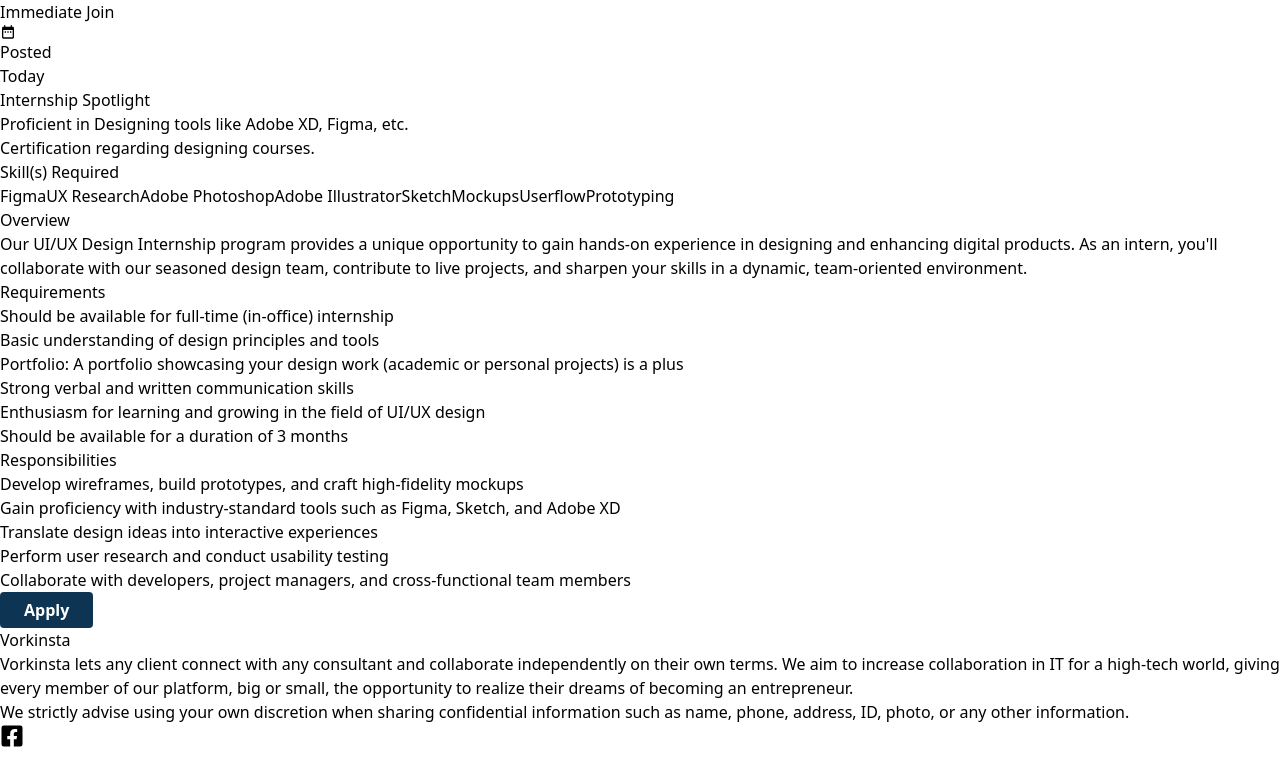
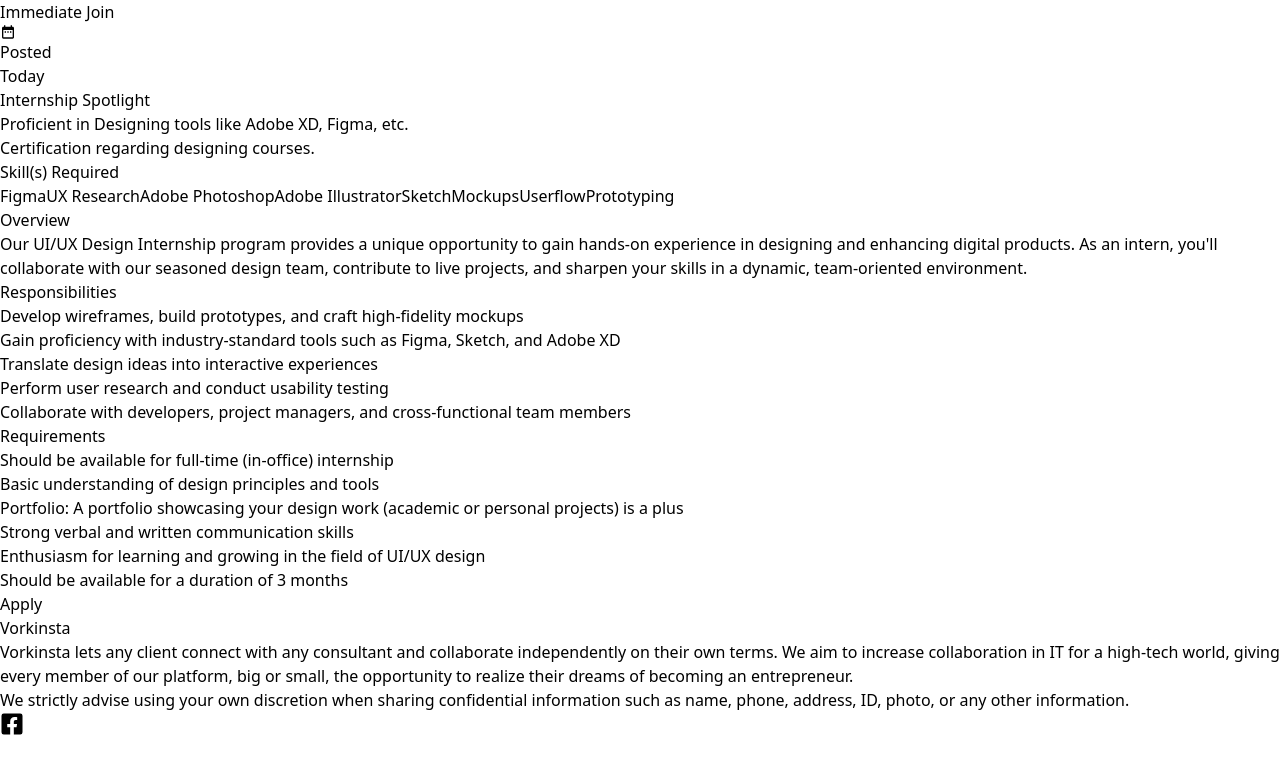
Before and after one commit to sanketmahadik191/Vi-WebDev, a React (Vite) app: page /apply in a window 1280 px wide. Shown: the part 833-1590 px from the top of the page. Built offline with nearby package versions, Linux system fonts and the light colour scheme.

Commit message:
Update JobApply.jsx

```diff
--- a/src/pages/JobApply.jsx
+++ b/src/pages/JobApply.jsx
@@ -1,4 +1,4 @@
-import React from 'react';
+import React, { useState } from 'react';
 import { Link } from 'react-router-dom';
 import { FaArrowUpRightFromSquare } from "react-icons/fa6";
 import { GrLocation } from "react-icons/gr";
@@ -9,7 +9,6 @@
 import { FaUserGroup } from "react-icons/fa6";
 import { GrUpdate } from "react-icons/gr";
 import { MdDateRange } from "react-icons/md";
-
 
 // Sample JSON data
 const jobData = {
@@ -62,6 +61,16 @@
 };
 
 const JobApply = () => {
+  const [showPopup, setShowPopup] = useState(false);
+
+  const handleApply = () => {
+    setShowPopup(true);
+  };
+
+  const closePopup = () => {
+    setShowPopup(false);
+  };
+
   return (
     <div className="max-w-4xl mx-auto p-6">
       {/* Back Button */}
@@ -154,7 +163,7 @@
       {/* Skills Required */}
       <div className="mb-10">
         <h2 className="text-xl font-bold mb-2">Skill(s) Required</h2>
-        <div className="flex flex-wrap  pl-3 text-gray-600 gap-4 mt-4 font-medium">
+        <div className="flex flex-wrap pl-3 text-gray-600 gap-4 mt-4 font-medium">
           {jobData.skillsRequired.map((skill, index) => (
             <span key={index} className="px-3 py-[1px] border border-gray-400 rounded-full bg-slate-50 text-sm text-gray-600">
               {skill}
@@ -164,35 +173,54 @@
       </div>
 
       {/* Overview */}
-      <div className="mb-10">
+      <div className="mb-6">
         <h2 className="text-xl font-bold mb-2">Overview</h2>
-        <p className="text-gray-600 font-semibold">{jobData.overview}</p>
+        <p className="text-gray-600">{jobData.overview}</p>
+      </div>
+
+      {/* Responsibilities */}
+      <div className="mb-6">
+        <h2 className="text-xl font-bold mb-2">Responsibilities</h2>
+        <ul className="list-disc pl-6 text-gray-600">
+          {jobData.responsibilities.map((responsibility, index) => (
+            <li key={index}>{responsibility}</li>
+          ))}
+        </ul>
       </div>
 
       {/* Requirements */}
-      <div className="mb-10">
+      <div className="mb-6">
         <h2 className="text-xl font-bold mb-2">Requirements</h2>
-        <ul className="list-disc pl-6 font-semibold text-gray-600">
+        <ul className="list-disc pl-6 text-gray-600">
           {jobData.requirements.map((requirement, index) => (
             <li key={index}>{requirement}</li>
           ))}
         </ul>
       </div>
 
-      {/* Responsibilities */}
-      <div className="mb-10">
-        <h2 className="text-xl font-bold mb-2">Responsibilities</h2>
-        <ul className="list-disc font-semibold pl-6 text-gray-700">
-          {jobData.responsibilities.map((responsibility, index) => (
-            <li key={index}>{responsibility}</li>
-          ))}
-        </ul>
+      {/* Apply Button */}
+      <button
+        onClick={handleApply}
+        className="bg-[#0D3451] text-white font-semibold px-6 py-2 rounded-md hover:bg-[#052538]"
+      >
+        Apply
+      </button>
+
+      {/* Popup Modal */}
+      {showPopup && (
+        <div className="fixed inset-0 flex items-center justify-center bg-gray-900 bg-opacity-50">
+          <div className="bg-white p-6 rounded-lg shadow-lg max-w-md w-full">
+            <h2 className="text-2xl font-bold mb-4">Application Submitted!</h2>
+            <p className="mb-4 text-gray-600">Thank you for applying. We will review your application and get back to you soon.</p>
+            <button
+              onClick={closePopup}
+              className="bg-blue-600 text-white font-semibold px-6 py-2 rounded-md hover:bg-blue-700"
+            >
+              Close
+            </button>
           </div>
-
-      {/* Apply Button */}
-      <div className="flex justify-center">
-        <button className="button">Apply</button>
         </div>
+      )}
     </div>
   );
 };
```
Lines whose indentation alone changed are shown as unchanged.
